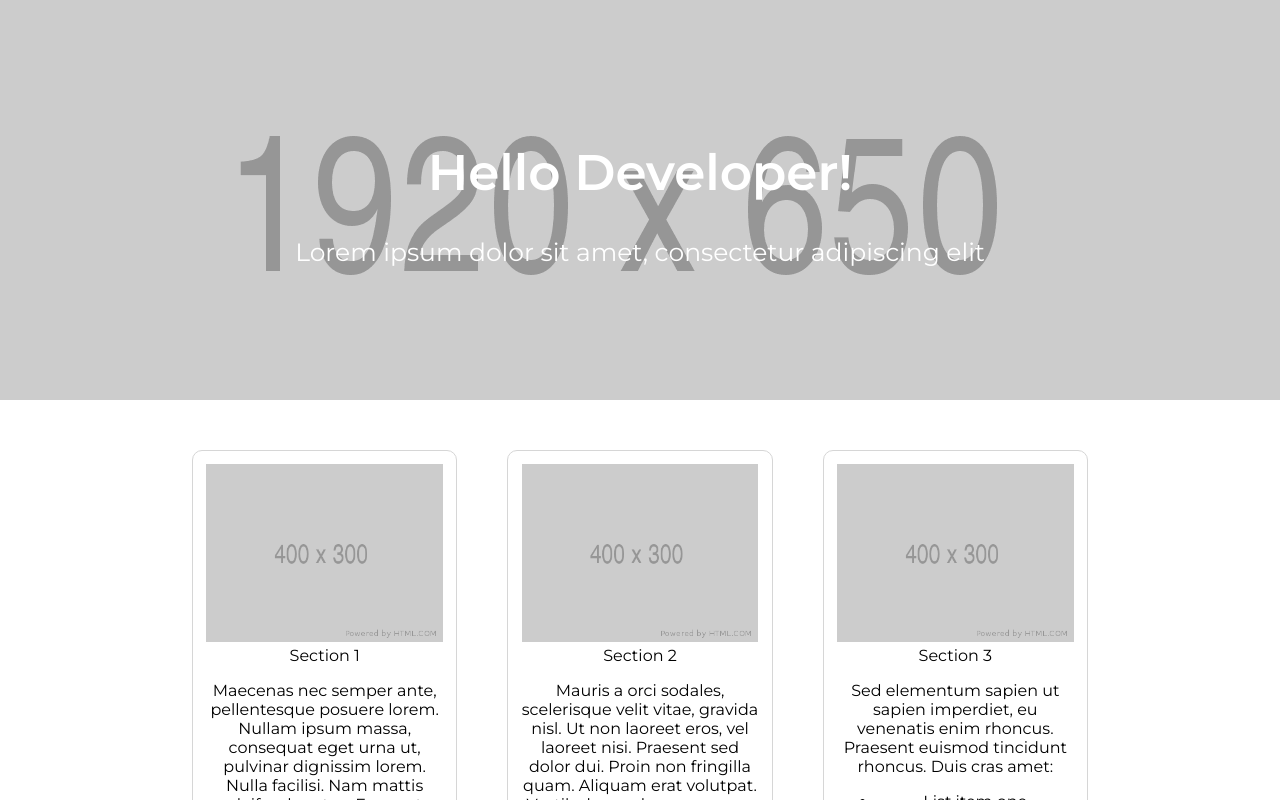
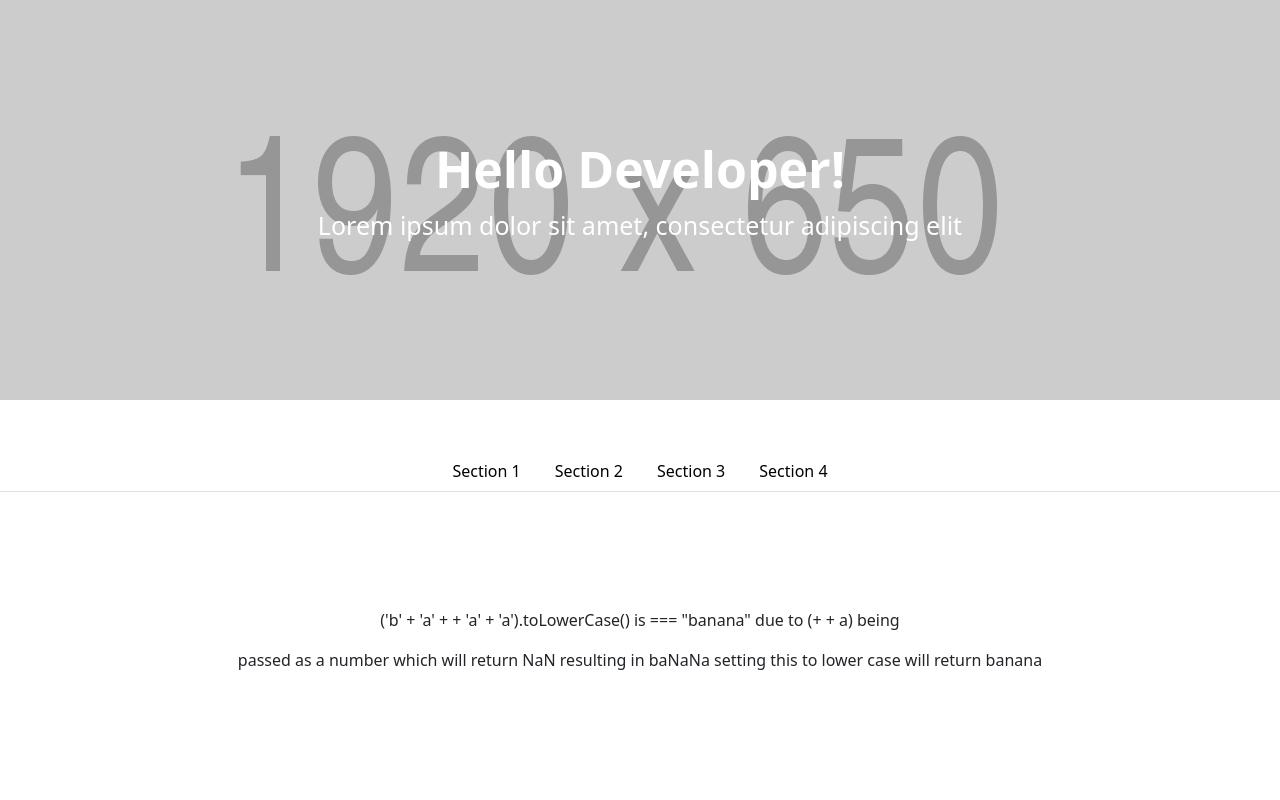
Before and after one commit to mindarc/frontend-assessment, a React (Create React App) app: page / in a window 1280 px wide. Shown: the top 800 px of the page. Built offline with nearby package versions, Linux system fonts and the light colour scheme.

Commit message:
Exercise 2 Complete

```diff
--- a/src/App.js
+++ b/src/App.js
@@ -1,13 +1,27 @@
 import './App.css';
 import HeroSection from './Components/HeroSection';
+import Banana from './Components/Banana';
+// Exercise 1
 import CardGrid from './Components/CardGrid';
-import Banana from './Components/Banana';
+
+// Exercise 2
+import Tab from './Components/ExerciseTwo/Tab';
+import Accordion from './Components/ExerciseTwo/Accordion';
 
 function App() {
+  const renderWidthCheck = () => {
+    if (window.innerWidth <= 600){
+      return <Accordion />
+    }
+    else {
+      return <Tab />
+    }
+  }
+
   return (
     <div>
       <HeroSection />
-      <CardGrid />
+      {renderWidthCheck()}
       <Banana />
     </div>
   );
--- a/src/Components/Banana.js
+++ b/src/Components/Banana.js
@@ -1,14 +1,15 @@
 import React from "react";
 import "./Banana.css"
+
 const Banana = () => {
     return (
         <div className="banana-container">
             <p>
-                ('b' + 'a' + + 'a' + 'a').toLowerCase() is == to banana due to (+ + a) being
+                ('b' + 'a' + + 'a' + 'a').toLowerCase() is === "banana" due to (+ + a) being
             </p>
             <p>
-                passed as a number will return
-                NaN setting this to lower case will return banana
+                passed as a number which will return
+                NaN resulting in baNaNa setting this to lower case will return banana
             </p>
         </div>
     );
--- a/src/Components/Card.css
+++ b/src/Components/Card.css
@@ -17,6 +17,7 @@
     justify-content: center;
     align-content: center;
 }
+
 .card--content{
     margin: 0 auto;
     padding: 5%;
@@ -42,7 +43,6 @@
     cursor: pointer;
     letter-spacing: 2px;
 }
-
 
 @media (max-width:1400px) {
     .card-button{
--- a/src/Components/CardGrid.js
+++ b/src/Components/CardGrid.js
@@ -8,8 +8,8 @@ const CardGrid = () => {
     return (
         <div className="card-section">
             {
-                Data.map((val, data) => {
-                    return <CardPanel title={val.title} content={parse(val.content)}/>
+                Data.map((data) => {
+                    return <CardPanel title={data.title} content={parse(data.content)}/>
                 })
             }
         </div>
--- /dev/null
+++ b/src/Components/ExerciseTwo/Accordion.css
@@ -0,0 +1,9 @@
+.accordion-container{
+    margin-bottom: 50px;
+    padding-bottom: 100px;
+}
+
+.accordion-button:not(.collapsed){
+    color: black !important;
+    background-color: rgb(245, 240, 240);
+}
--- /dev/null
+++ b/src/Components/ExerciseTwo/Accordion.js
@@ -0,0 +1,27 @@
+import React from 'react';
+import AccordionBootstrap from 'react-bootstrap/Accordion';
+import 'bootstrap/dist/css/bootstrap.min.css';
+import Data from "../../data.json"
+import parse from "html-react-parser"
+import "./Accordion.css"
+
+const Accordion = (props) => {
+  return (
+    <div>
+          <AccordionBootstrap className="accordion-container" defaultActiveKey={['Section 1']}>
+              {
+                Data.map((data) => {
+                    return (
+                      <AccordionBootstrap.Item eventKey={data.title}>
+                        <AccordionBootstrap.Header>{data.title}</AccordionBootstrap.Header>
+                        <AccordionBootstrap.Body>{parse(data.content)}</AccordionBootstrap.Body>
+                      </AccordionBootstrap.Item>
+                    )
+                })
+              }
+          </AccordionBootstrap>
+    </div>
+  )
+}
+
+export default Accordion
--- /dev/null
+++ b/src/Components/ExerciseTwo/Tab.css
@@ -0,0 +1,37 @@
+.tab-container{
+    padding-top: 50px;
+    padding-bottom: 100px;
+    width: 100%;
+    margin: 0 auto;
+}
+
+.nav-link{
+    color: black !important;
+}
+
+.nav-link:hover{
+    background-color: rgb(245, 240, 240);
+    color: black !important;
+}
+
+.nav-link.active{
+    background-color: rgb(245, 240, 240) !important;
+    color: black !important;
+}
+
+.tab-content p{
+    margin: 0 auto;
+    width: 70%;
+}
+
+.nav{
+    justify-content: center;
+    margin: 0 auto;
+}
+
+.tab--content{
+    width: 100%;
+    display: flex;
+    text-align: center;
+    list-style-position: inside;
+}
--- /dev/null
+++ b/src/Components/ExerciseTwo/Tab.js
@@ -0,0 +1,23 @@
+
+import React from 'react'
+import 'bootstrap/dist/css/bootstrap.min.css';
+import Tabs from 'react-bootstrap/Tabs'
+import parse from "html-react-parser"
+import Data from "../../data.json"
+import "./Tab.css"
+
+const Tab = (props) => {
+  return (
+    <div className='tab-container'>
+        <Tabs defaultActiveKey="profile" id="uncontrolled-tab-example" className="mb-3">
+            {
+                Data.map((data) => {
+                    return <Tab className="tab--content" eventKey={data.title} title={data.title}> {parse(data.content)}</Tab>
+                })
+            }
+        </Tabs>
+    </div>
+  )
+}
+
+export default Tab
--- a/src/Components/HeroSection.js
+++ b/src/Components/HeroSection.js
@@ -1,5 +1,6 @@
 import React from 'react';
 import '../Components/HeroSection.css';
+
 function HeroSection() {
   return (
     <div className='hero-section'>
```
